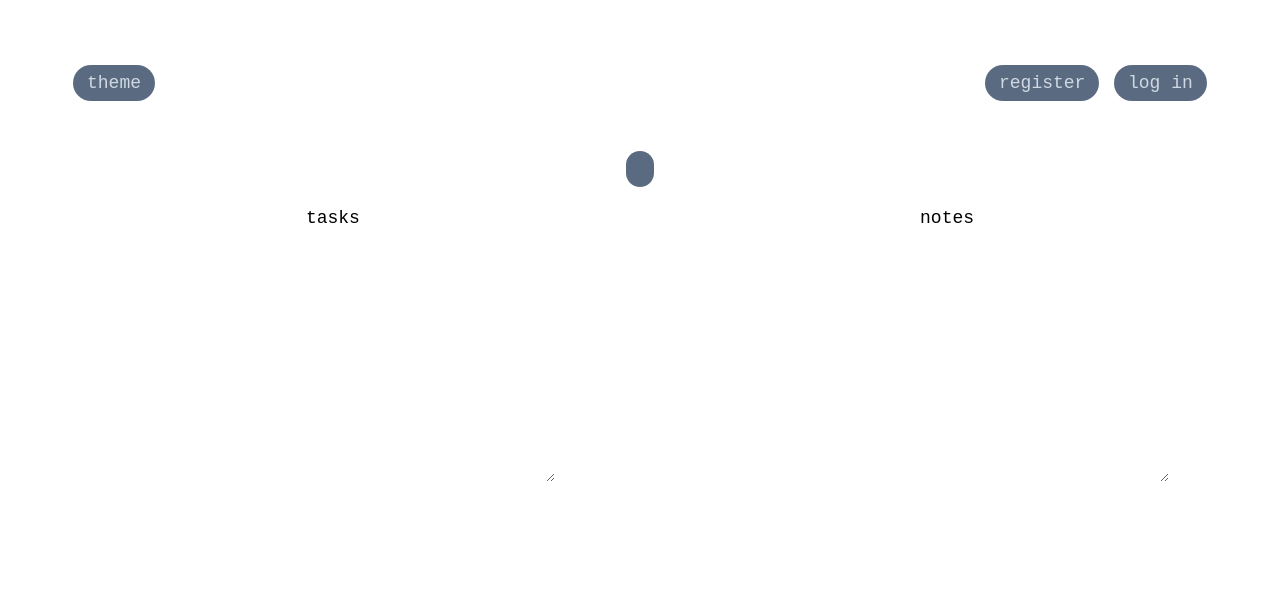
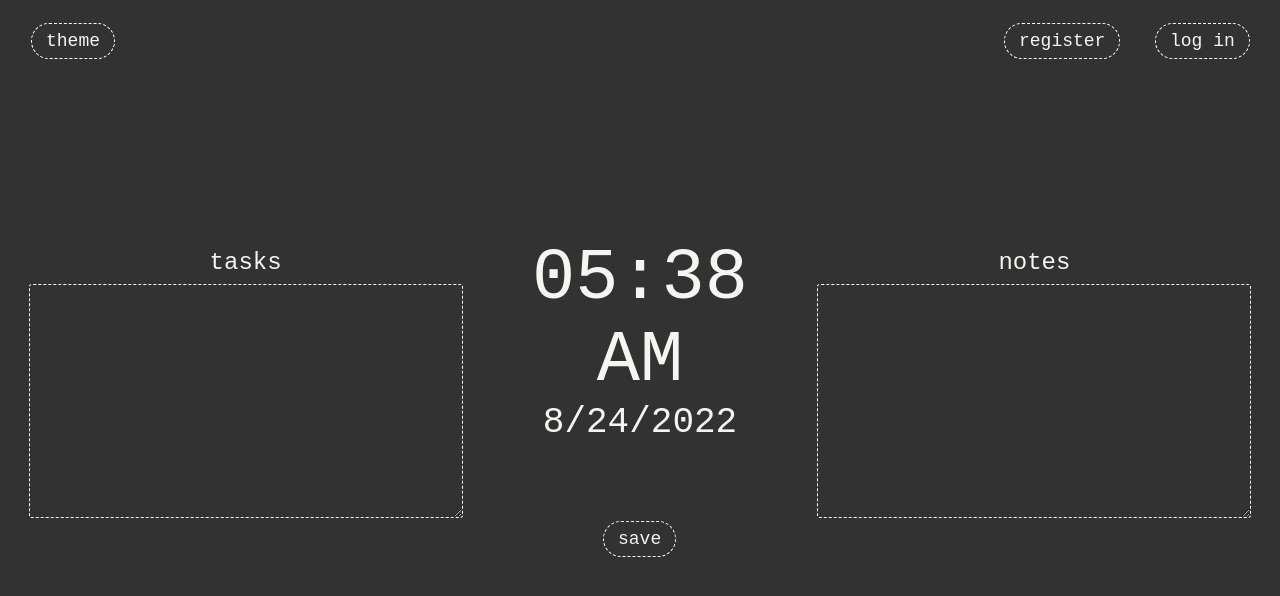
Before and after one commit to feliciadipi/simple-dash, a website with bundled scripts: page client/index.html in a window 1280 px wide. Built offline with nearby package versions, Linux system fonts and the light colour scheme.

Commit message:
test color themes

```diff
--- a/client/index.html
+++ b/client/index.html
@@ -6,7 +6,7 @@
   <script type="module" src="main.js" defer></script>
   <link rel="stylesheet" href="main.css">
 </head>
-<body>
+<body id="body">
   <div class="page-container" id="page-container">
 
     <div class="theme-container">
@@ -32,7 +32,7 @@
       <div class="time-container" id="time-container"></div>
       <div class="date-container" id="date-container"></div>
       <div class="save-container" id="save-container">
-        <button type="button" class="button" id="save-notes-button"></button>
+        <button type="button" class="button" id="save-button">save</button>
       </div>
     </div>
 
--- a/client/main.css
+++ b/client/main.css
@@ -1,25 +1,25 @@
 body {
   font-family: "JetBrains Mono", monospace;
-  font-size: 18px;
+  font-size: 24px;
 }
 
-.light {
-  background-color: #6B7A8F;
-  color: #FFFF;
-}
-
-.dark {
-  background-color: #212121;
-  color: #424242;
+.charcoal {
+  background-color: #313231;
+  color: #F7F5F1;
 }
 
 .blueberry {
   background-color: #6B7A8F;
-  color: #FFFF;
+  color: #b7c5d8;
+}
+
+.bingsu {
+  background-color: #B8A7AA;
+  color: #48373D;
 }
 
 .page-container {
-  margin: 5%;
+  margin: 1%;
   display: grid;
   grid-template-rows: repeat(2, auto);
   grid-template-columns: repeat(3, auto);
@@ -45,23 +45,23 @@ body {
 }
 
 .tasks-container {
-  margin-top: 20%;
+  margin-top: 40%;
 }
 
 .time-container {
-  margin-top: 40%;
+  margin-top: 50%;
   margin-bottom: 0;
   font-size: 72px;
 }
 
 .date-container {
   margin-top: 0;
-  margin-bottom: 10%;
+  margin-bottom: 20%;
   font-size: 36px;
 }
 
 .notes-container {
-  margin-top: 20%;
+  margin-top: 40%;
 }
 
 .textbox {
@@ -70,29 +70,29 @@ body {
   padding: 2ch;
   margin: 1ch;
   box-shadow: none;
-  border-width: 0px;
+  border-width: 1px;
+  border-style: dashed;
+  border-color: #ffff;
   border-radius: 1%;
   text-align: top;
   text-justify: top;
-  font-size: large;
-  font-family: 'Courier New', Courier, monospace;
   text-align: left;
   vertical-align: top;
 }
 
 .button {
-  margin: 2px;
+  margin: 10px;
   align-items: center;
-  background-color: #5a6b81;
+  border-style: dashed;
   border-radius: 24px;
-  border-width: 0;
+  border-width: 1px;
   box-sizing: border-box;
-  color: #d0d8e3;
   cursor: pointer;
   display: inline-flex;
-  font-family: "JetBrains Mono", monospace;
   height: 36px;
   font-size: 18px;
+  font-family: "JetBrains Mono", monospace;
+  border-color: #ffff;
   line-height: 1;
   padding-left: 14px;
   padding-right: 14px;
@@ -101,7 +101,6 @@ body {
   touch-action: manipulation;
   white-space: nowrap;
   will-change: transform;
-
 }
 
 .button:hover {
--- a/client/main.js
+++ b/client/main.js
@@ -3,6 +3,9 @@ import * as fetches from './fetches.js';
 import * as render from './render.js';
 import { Theme } from './theme.js';
 
+const ls = window.localStorage;
+const body = document.getElementById('body');
+const pageContainer = document.getElementById('page-container');
 const themeButton = document.getElementById('theme-button');
 const authContainer = document.getElementById('auth-container');
 const loginButton = document.getElementById('login-button');
@@ -12,17 +15,24 @@ const notesTextBox = document.getElementById('notes-textbox');
 const tasksTextBox = document.getElementById('tasks-textbox');
 const timeContainer = document.getElementById('time-container');
 const dateContainer = document.getElementById('date-container');
+const buttons = Array.from(document.getElementsByClassName('button'));
+const textBoxes = Array.from(document.getElementsByClassName('textbox'));
 
-// Create new instances of state and theme classes
 const state = new State();
-const theme = new Theme();
+const theme = (ls.getItem('theme') === null) ? new Theme() : ls.getItem('theme');
+body.classList.add(theme.getTheme());
+buttons.forEach(e => e.classList.add(theme.getTheme()));
+textBoxes.forEach(e => e.classList.add(theme.getTheme()));
 
-// Restore theme from local storage if it exists
-if (window.localStorage.getItem('theme') !== null) {
-  theme = window.localStorage.getItem('theme');
-}
+themeButton.addEventListener('click', function() {
+  const oldTheme = theme.getTheme();
+  const newTheme = theme.changeTheme().getTheme();
+  body.classList.replace(oldTheme, newTheme);
+  buttons.forEach(e => e.classList.replace(oldTheme, newTheme));
+  textBoxes.forEach(e => e.classList.replace(oldTheme, newTheme));
+});
 
-// Cannot save tasks or notes until you are logged in
+
 saveButton.addEventListener('click', async function(e) {
   if (!state.authenticated()) {
     window.alert('Please log in to save your notes!')
@@ -33,6 +43,7 @@ saveButton.addEventListener('click', async function(e) {
 });
 
 function renderPage() {
+
   render.renderTime(timeContainer);
   render.renderDate(dateContainer);
 }
--- a/client/theme.js
+++ b/client/theme.js
@@ -2,12 +2,12 @@
 export class Theme {
  constructor() {
 
-  let currentTheme = 'blueberry';
+  let currentTheme = 'charcoal';
 
   let transitions = {
-    'dark': 'light',
-    'light': 'blueberry',
-    'blueberry': 'dark'
+    'charcoal': 'bingsu',
+    'bingsu': 'blueberry',
+    'blueberry': 'charcoal'
   };
 
   this.getTheme = () =>  {
```
